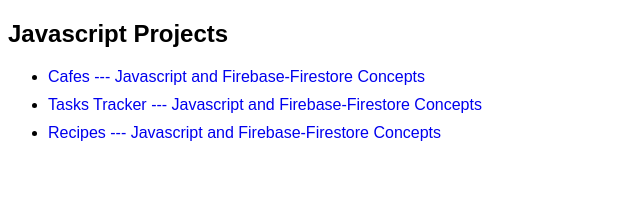
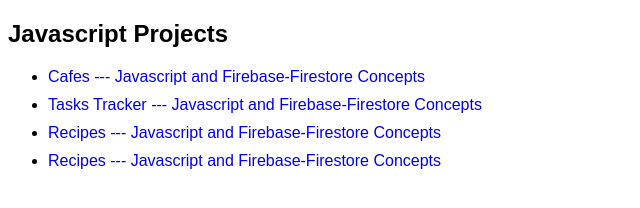
Before and after one commit to bvdizon/bvd-js-projects, a plain HTML site: page index.html in a window 1280 px wide. Shown: the whole page, without its empty margins (0-640 px from the left). Drawn offline with Linux system fonts and the light colour scheme.

Commit message:
adding todo list in project apps

```diff
--- a/index.html
+++ b/index.html
@@ -14,6 +14,7 @@
                 <li><a href="/cafes">Cafes --- Javascript and Firebase-Firestore Concepts</a></li>
                 <li><a href="/tasks-tracker">Tasks Tracker --- Javascript and Firebase-Firestore Concepts</a></li>
                 <li><a href="/recipes">Recipes --- Javascript and Firebase-Firestore Concepts</a></li>
+                <li><a href="/todo-list">Recipes --- Javascript and Firebase-Firestore Concepts</a></li>
             </ul>
         </section>
     </main>
```
